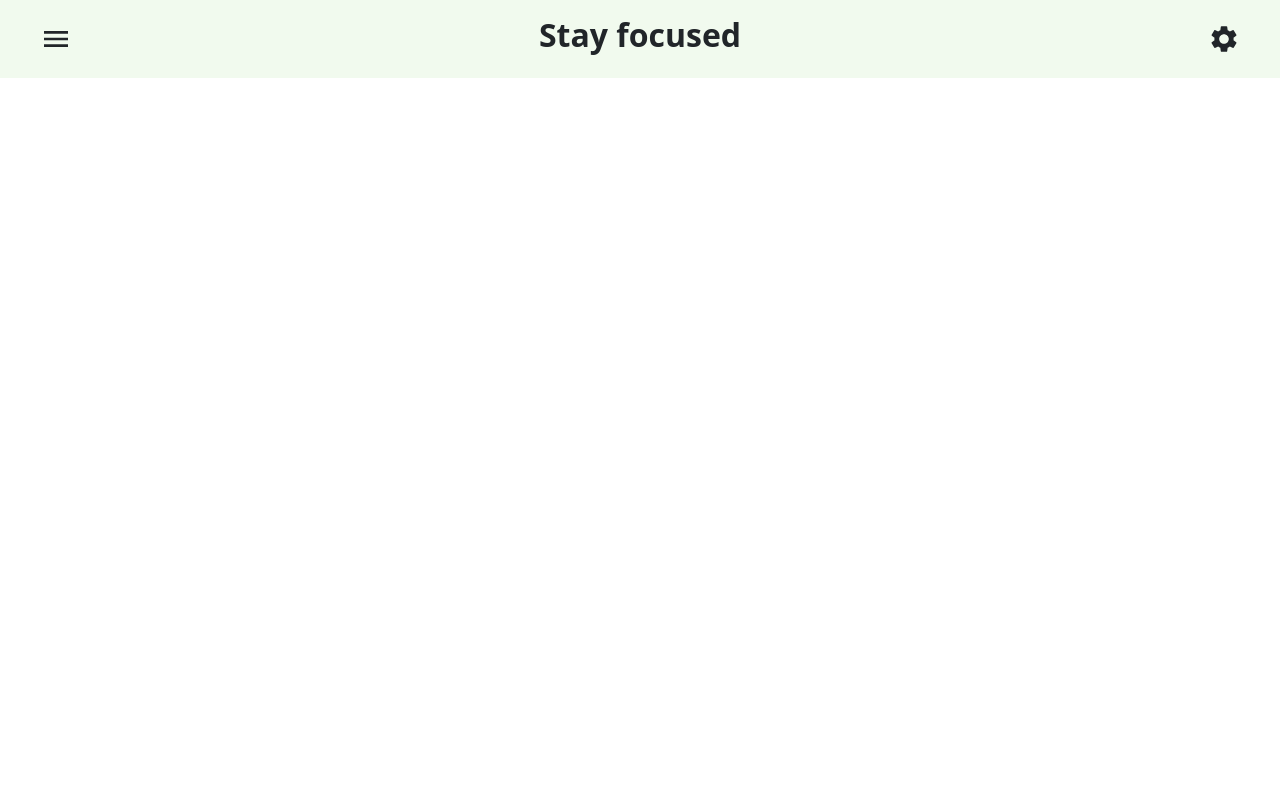
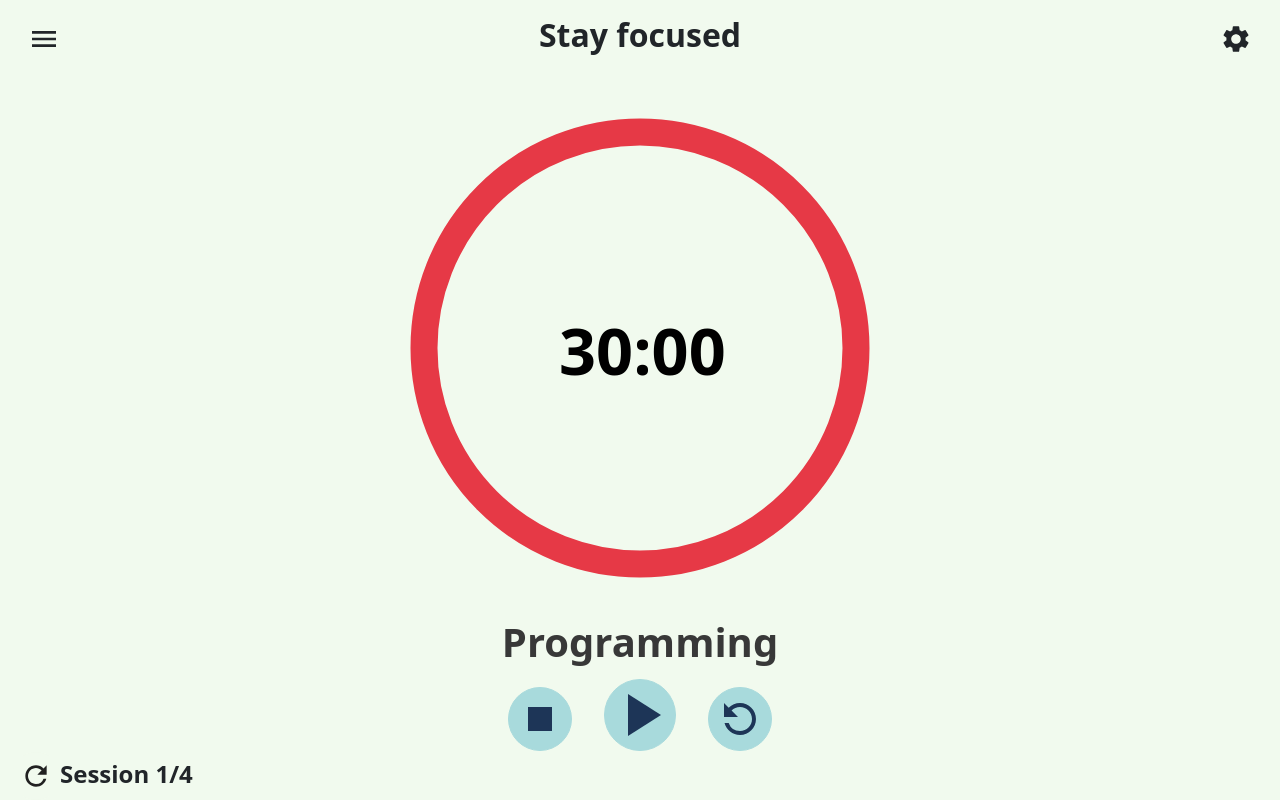
Before and after one commit to Cheng-K/pomodoro-timer, a React (Vite) app: page / in a window 1280 px wide. Built offline with nearby package versions, Linux system fonts and the light colour scheme.

Commit message:
Added all basic components layout

```diff
--- a/src/App.jsx
+++ b/src/App.jsx
@@ -1,11 +1,18 @@
 import "./styles/App.scss";
+import Stack from "react-bootstrap/Stack";
 import Header from "./components/Header";
+import Timer from "./components/Timer";
+import ControlButton from "./components/controls/ControlButtons";
+import Footer from "./components/Footer";
 
 function App() {
   return (
-    <div className="container-fluid bg-primary">
+    <Stack className="vw-100 vh-100 bg-primary">
       <Header />
-    </div>
+      <Timer />
+      <ControlButton />
+      <Footer />
+    </Stack>
   );
 }
 
--- a/src/styles/index.scss
+++ b/src/styles/index.scss
@@ -1,2 +1,3 @@
 @import "../../bootstrap_config/custom.scss";
 @import "./buttons.scss";
+@import "./timer.scss";
```
